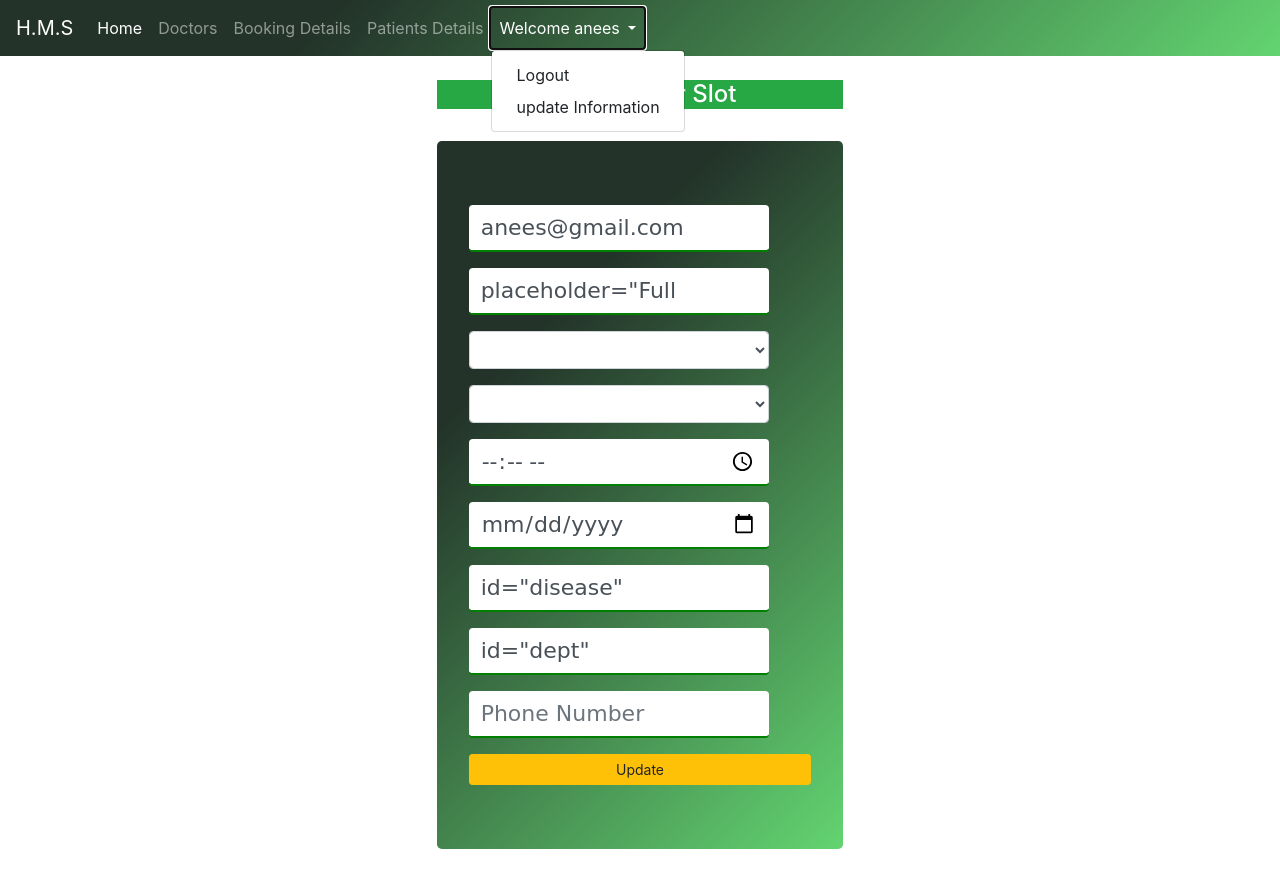
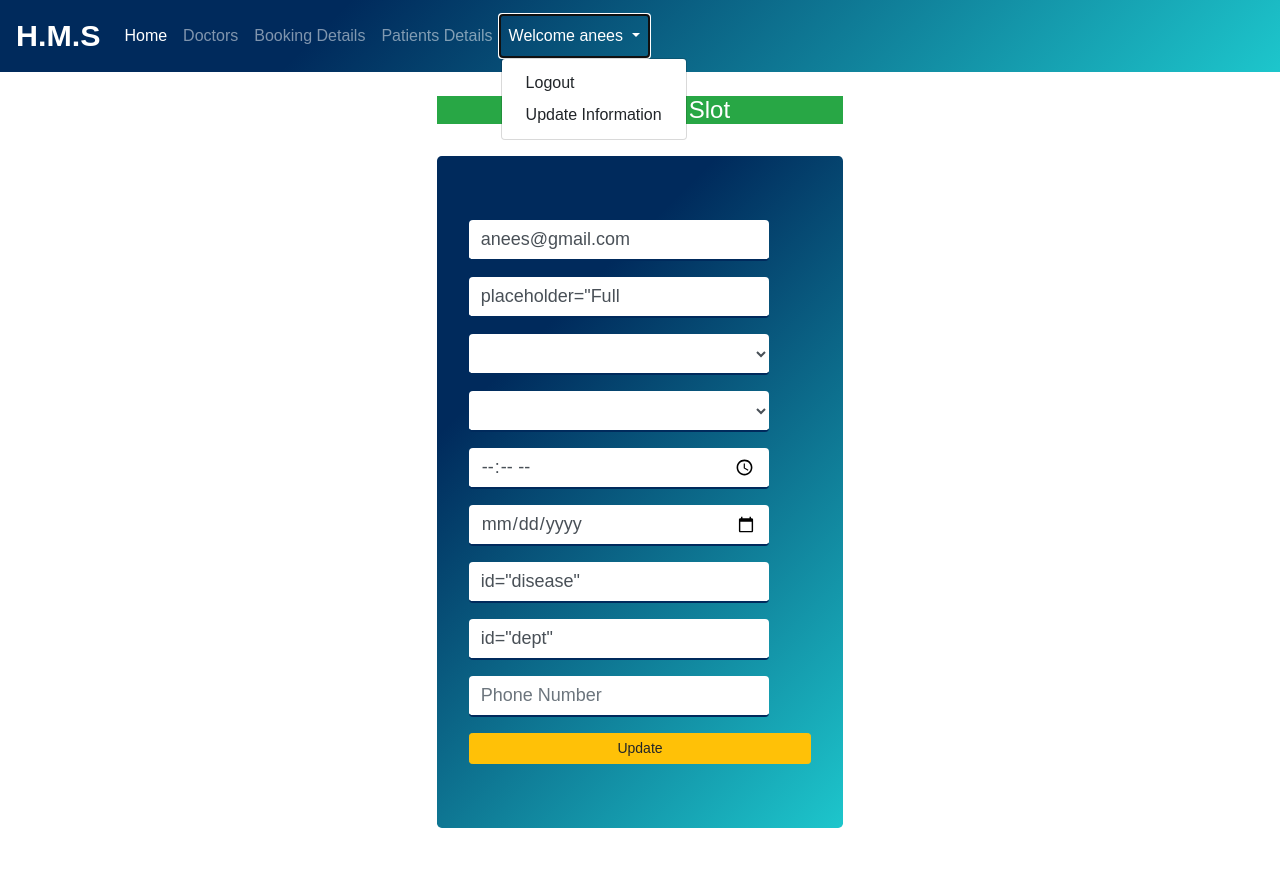
Before and after one commit to kasimAdil5/hms-system, a Flask app: page /edit/1 in a window 1280 px wide, after a click that opens the changed part. After the commit the page ends 828 px from the top, so only its background shows below. Run offline with Flask 2, Linux system fonts and the light colour scheme; a user stored in the database is signed in; data comes from the database, SQL or seed files in the repository.

Commit message:
Change the style of the page
Modify the style colors and page order

```diff
--- a/PROJECT/static/css/virtualregister.css
+++ b/PROJECT/static/css/virtualregister.css
@@ -1,6 +1,30 @@
+:root {
+    --main-bg-color: #ffffff;
+    --main-bg-gradient: linear-gradient(315deg, #1dc6cc 0%, #002a5c 74%);
+    --main-font-family: 'Poppins', sans-serif;
+    --main-font-size: 18px;
+    --main-border-color: #002a5c;
+    --main-shadow-color: rgba(0, 42, 92, 0.5);
+    --main-hover-bg-color: #e0f7fa;
+    --btn-hover-bg-color: #1dc6cc;
+    --text-color: #002a5c;
+    --label-color: #1dc6cc;
+}
+
+body {
+    font-family: var(--main-font-family);
+    color: var(--text-color);
+    background-color: var(--main-bg-color);
+    margin: 0;
+    padding: 0;
+    transition: background-color 0.3s ease-in-out;
+}
+
 .section-title {
     text-align: center;
-    /* padding-bottom: 30px; */
+    padding-bottom: 30px;
+    font-size: 2em;
+    color: var(--label-color);
 }
 
 .pricing .row {
@@ -11,71 +35,73 @@
     margin-top: 57px;
     border-radius: 8px 40px 40px 8px;
     transition: all 0.5s ease-in-out;
-    box-shadow: 1px 0px 8px 2px greenyellow;
+    box-shadow: 1px 0px 8px 2px var(--main-shadow-color);
+    background-color: var(--main-bg-color);
 }
 
-.bg-dark {
-    background-color: #63d471;
-    background-image: linear-gradient(315deg, #63d471 0%, #233329 74%);
+.card:hover {
+    transform: scale(1.05);
+    box-shadow: 3px 3px 15px 4px var(--main-shadow-color);
+}
+
+.bg-dark, .jumbotron {
+    background-color: var(--main-bg-color);
+    background-image: var(--main-bg-gradient);
+    color: var(--text-color);
+    text-align: center;
 }
 
 label {
-    color: white;
+    color: var(--label-color);
     margin-top: 15px;
-    font-family: 'Itim', cursive;
+    font-family: var(--main-font-family);
 }
 
-.jumbotron {
-    background-color: #63d471;
-    background-image: linear-gradient(315deg, #63d471 0%, #233329 74%);
-}
-
-#gender {
-    width: 300px;
-}
-
-#slot {
-    width: 300px;
-}
-
-#dept {
-    width: 300px;
-}
-
-.form-group input {
+#gender, #slot, #dept, .form-group input, option {
     width: 300px;
     border: none;
-    /* border-bottom: 1px solid purple; */
-    border-bottom: 2px solid green;
+    border-bottom: 2px solid var(--main-border-color);
     outline: none;
-    font-size: 22px;
+    font-size: var(--main-font-size);
     margin-bottom: 5px;
-    font-family: 'Itim', cursive;
+    font-family: var(--main-font-family);
 }
 
 option {
     width: 400px;
-    border: none;
-    border-bottom: 2px solid green;
-    outline: none;
-    font-size: 22px;
-    margin-bottom: 5px;
 }
 
 .form-group input:hover {
-    background-color: ghostwhite;
+    background-color: var(--main-hover-bg-color);
 }
 
 #btn {
-    background-color: #63d471;
-    background-image: linear-gradient(315deg, #63d471 0%, #233329 74%);
+    background-color: var(--main-bg-color);
+    background-image: var(--main-bg-gradient);
     border-radius: 15px;
     border: none;
     position: relative;
     width: 300px;
+    color: var(--text-color);
+    padding: 10px;
+    transition: background-color 0.3s ease-in-out, color 0.3s ease-in-out;
 }
 
 #btn:hover {
-    background-color: white;
-    color: white;
+    background-color: var(--btn-hover-bg-color);
+    color: #ffffff;
 }
+
+.carousel-caption h5 {
+    font-size: 2em;
+    font-weight: bold;
+}
+
+.carousel-caption p {
+    font-size: 1.2em;
+}
+a.navbar-brand {
+    font-size: 1.9em;
+    font-weight: bold;
+
+}
--- a/PROJECT/templates/base.html
+++ b/PROJECT/templates/base.html
@@ -7,18 +7,13 @@
     <meta name="viewport" content="width=device-width, initial-scale=1, shrink-to-fit=no">
 
     <!-- Bootstrap CSS -->
+    <link rel="stylesheet" href="https://cdn.jsdelivr.net/npm/bootstrap@4.5.3/dist/css/bootstrap.min.css" integrity="sha384-TX8t27EcRE3e/ihU7zmQxVncDAy5uIKz4rEkgIXeMed4M0jlfIDPvg6uqKI2xXr2" crossorigin="anonymous">
+    <link rel="stylesheet" href="https://cdnjs.cloudflare.com/ajax/libs/aos/2.3.4/aos.css">
     <link rel="stylesheet" href="static/css/virtualregister.css">
-    <link rel="stylesheet" href="https://cdn.jsdelivr.net/npm/bootstrap@4.5.3/dist/css/bootstrap.min.css" integrity="sha384-TX8t27EcRE3e/ihU7zmQxVncDAy5uIKz4rEkgIXeMed4M0jlfIDPvg6uqKI2xXr2" crossorigin="anonymous">
     {% block css %}
     {% endblock css %}
 
-    <title>
-
-    {% block title %}
-
-    {% endblock title %}
-
-    </title>
+    <title>{% block title %}HOME{% endblock title %}</title>
 </head>
 
 <body>
@@ -33,86 +28,57 @@
                 <li class="nav-item active">
                     <a class="nav-link" href="/">Home <span class="sr-only">(current)</span></a>
                 </li>
-
-{% if current_user.usertype=="Doctor" %}
+                {% if current_user.usertype == "Doctor" %}
                 <li class="nav-item">
                     <a class="nav-link" href="/doctors">Doctors</a>
                 </li>
-
-
-
                 <li class="nav-item">
                     <a class="nav-link" href="/bookings">Booking Details</a>
                 </li>
-
                 <li class="nav-item">
                     <a class="nav-link" href="/details">Patients Details</a>
                 </li>
-
                 {% else %}
-
                 <li class="nav-item">
                     <a class="nav-link" href="/patients">Patients Booking</a>
                 </li>
-
                 <li class="nav-item">
                     <a class="nav-link" href="/bookings">Booking Details</a>
                 </li>
-
                 {% endif %}
-    {% if current_user.is_authenticated  %}
+                {% if current_user.is_authenticated %}
                 <li class="nav-item dropdown">
                     <a class="nav-link dropdown-toggle" href="#" id="navbarDropdown" role="button" data-toggle="dropdown" aria-haspopup="true" aria-expanded="false">
-                Welcome {{current_user.username}}
+                        Welcome {{ current_user.username }}
                     </a>
                     <div class="dropdown-menu" aria-labelledby="navbarDropdown">
-
                         <a class="dropdown-item" href="/logout">Logout</a>
-                        <a class="dropdown-item" href="/update">update Information</a>
+                        <a class="dropdown-item" href="/update">Update Information</a>
                     </div>
                 </li>
-
                 {% else %}
-
                 <li class="nav-item dropdown">
                     <a class="nav-link dropdown-toggle" href="#" id="navbarDropdown" role="button" data-toggle="dropdown" aria-haspopup="true" aria-expanded="false">
                         Authentication
                     </a>
                     <div class="dropdown-menu" aria-labelledby="navbarDropdown">
                         <a class="dropdown-item" href="/signup">Signup</a>
-                        <a class="dropdown-item" href="/login">Login </a>
-
-
+                        <a class="dropdown-item" href="/login">Login</a>
                     </div>
                 </li>
-
-
-
                 {% endif %}
-
-
             </ul>
-
         </div>
     </nav>
 
     {% block body %}
-
     {% endblock body %}
 
 
-
-
-
-
-    <!-- Optional JavaScript; choose one of the two! -->
-
-    <!-- Option 1: jQuery and Bootstrap Bundle (includes Popper) -->
     <script src="https://code.jquery.com/jquery-3.5.1.slim.min.js" integrity="sha384-DfXdz2htPH0lsSSs5nCTpuj/zy4C+OGpamoFVy38MVBnE+IbbVYUew+OrCXaRkfj" crossorigin="anonymous"></script>
     <script src="https://cdn.jsdelivr.net/npm/bootstrap@4.5.3/dist/js/bootstrap.bundle.min.js" integrity="sha384-ho+j7jyWK8fNQe+A12Hb8AhRq26LrZ/JpcUGGOn+Y7RsweNrtN/tE3MoK7ZeZDyx" crossorigin="anonymous"></script>
-
-
-
+    <script src="https://cdnjs.cloudflare.com/ajax/libs/aos/2.3.4/aos.js"></script>
+    <script src="static/js/scripts.js"></script>
 </body>
 
 </html>
--- a/PROJECT/templates/index.html
+++ b/PROJECT/templates/index.html
@@ -9,21 +9,15 @@ HOME
 {% with messages=get_flashed_messages(with_categories=true) %}
 {% if messages %}
 {% for category, message in messages %}
-
 <div class="alert alert-{{category}} alert-dismissible fade show" role="alert">
     {{message}}
-
     <button type="button" class="close" data-dismiss="alert" aria-label="Close">
         <span aria-hidden="true">&times;</span>
     </button>
 </div>
-
-
 {% endfor %}
 {% endif %}
 {% endwith %}
-
-
 
 <div id="carouselExampleCaptions" class="carousel slide" data-ride="carousel">
   <ol class="carousel-indicators">
```
Lines whose indentation alone changed are shown as unchanged.
